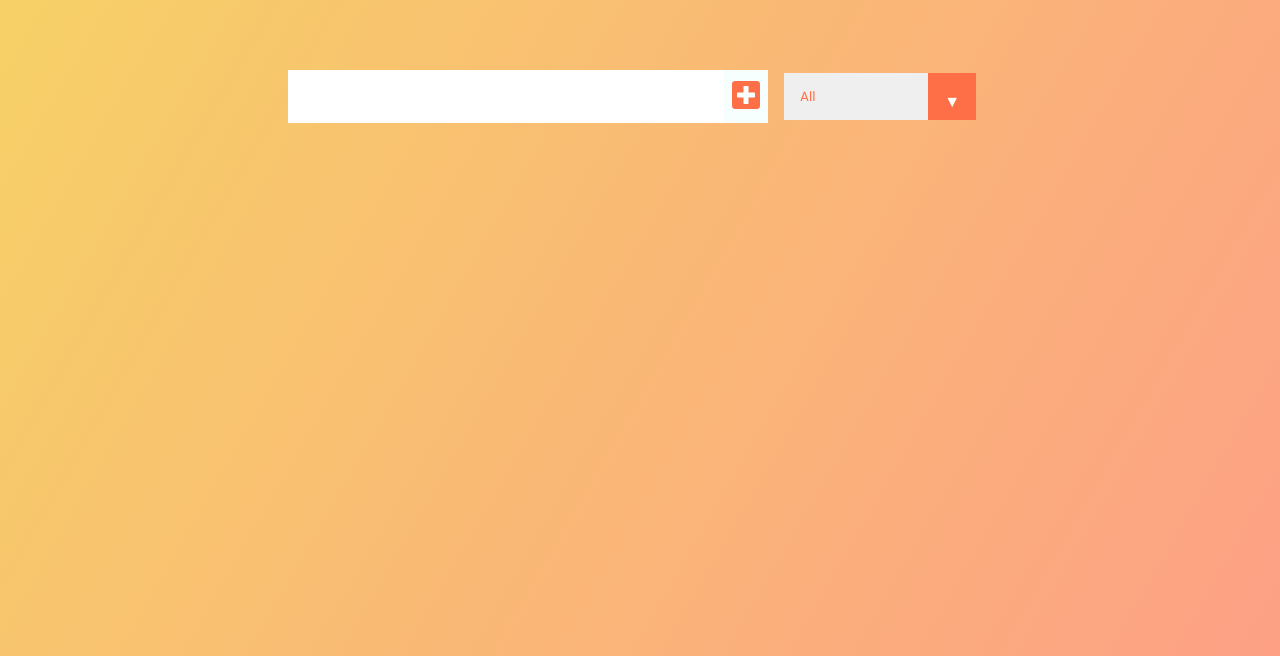
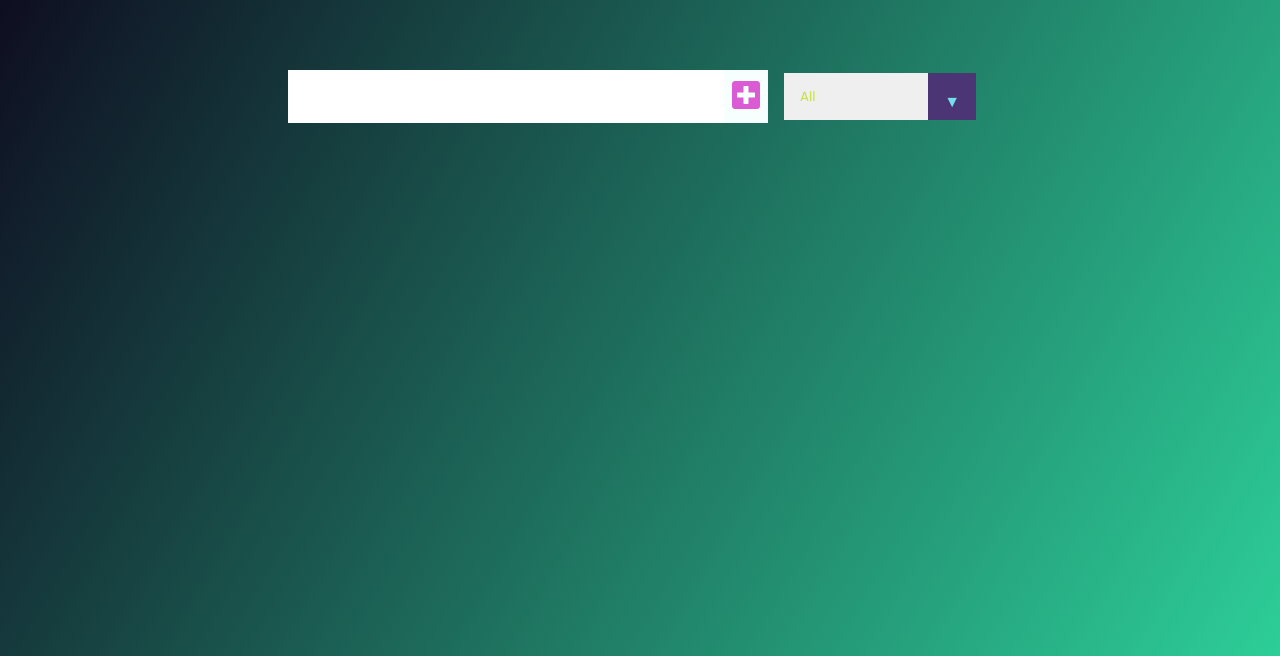
Before and after one commit to AleenaJose-E/ToDo-List, a plain HTML site: page index.html in a window 1280 px wide. Shown: the part 144-800 px from the top of the page. Drawn offline with Linux system fonts and the light colour scheme.

Commit message:
commit Add color

```diff
--- a/style.css
+++ b/style.css
@@ -4,8 +4,8 @@
 	box-sizing: border-box;
   }
   body {
-	background-image: linear-gradient(120deg, #f6d365 0%, #fda085 100%);
-	color: white;
+	background-image: linear-gradient(120deg, #0d041b 0%, #2dce98 100%);
+	color: rgb(118, 223, 236);
 	font-family: "Poppins", sans-serif;
 	min-height: 100vh;
   }
@@ -28,13 +28,13 @@
 	background: white;
   }
   form button {
-	color: #ff6f47;
+	color: #da5bd3;
 	background: #f7fffe;
 	cursor: pointer;
 	transition: all 0.3s ease;
   }
   form button:hover {
-	background: #ff6f47;
+	background: #37f156;
 	color: white;
   }
   .todo-container {
@@ -67,7 +67,7 @@
 
   .trash-btn,
   .complete-btn {
-	background: #ff6f47;
+	background: #9ec73e;
 	color: white;
 	border: none;
 	padding: 1rem;
@@ -115,7 +115,7 @@
 	overflow: hidden;
   }
   select {
-	color: #ff6f47;
+	color: #c7df40;
 	font-family: "Poppins", sans-serif;
 	cursor: pointer;
 	width: 12rem;
@@ -127,7 +127,7 @@
 	top: 0;
 	right: 0;
 	padding: 1rem;
-	background: #ff6f47;
+	background: #4b3575;
 	cursor: pointer;
 	pointer-events: none;
   }
```
